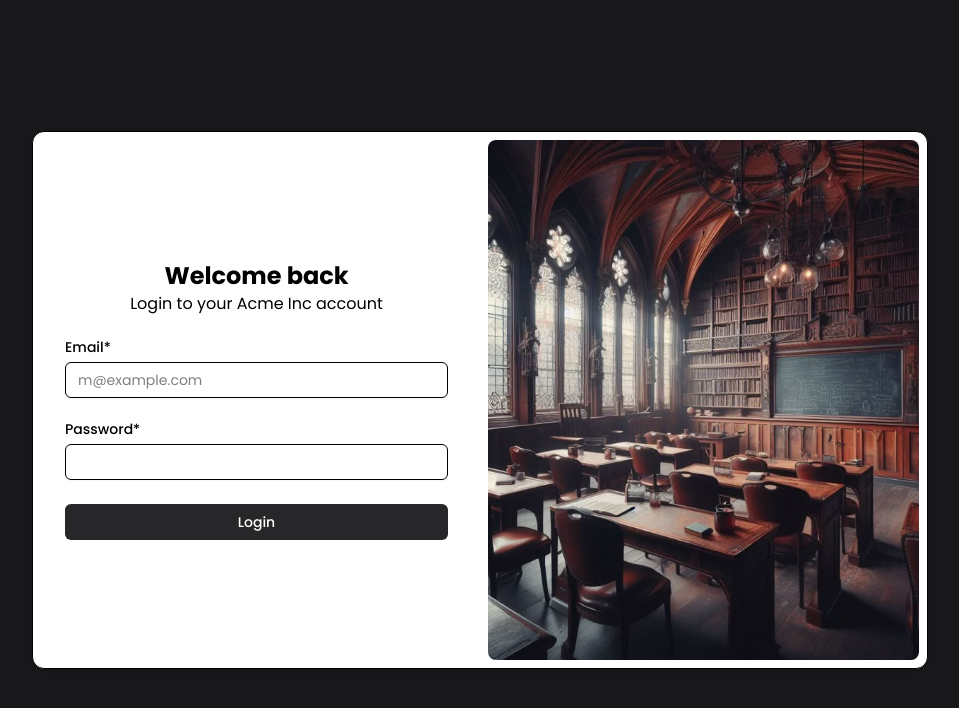
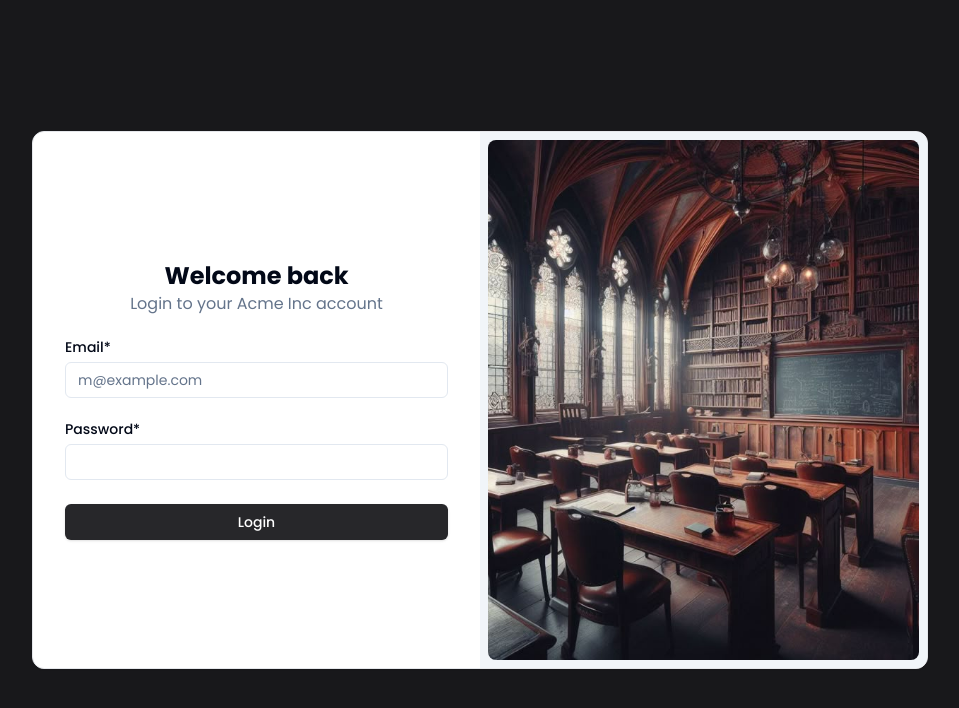
Before and after one commit to SwiftLoopTech/domestic-admission-crm, a Next.js app: page /login in a window 1280 px wide. Shown: the top 708 px of the page, without its empty margins (160-1119 px from the left). Built offline with nearby package versions, Linux system fonts and the light colour scheme; no server answers.

Commit message:
Refactor Tailwind CSS integration and update dependencies

```diff
--- a/package.json
+++ b/package.json
@@ -32,7 +32,7 @@
     "lucide-react": "^0.486.0",
     "next": "15.2.4",
     "react": "^19.0.0",
-    "react-day-picker": "^8.10.1",
+    "react-day-picker": "^9.6.7",
     "react-dom": "^19.0.0",
     "react-hook-form": "^7.55.0",
     "sonner": "^2.0.3",
@@ -45,14 +45,13 @@
     "@eslint/eslintrc": "^3",
     "@headlessui/tailwindcss": "^0.2.2",
     "@tailwindcss/forms": "^0.5.10",
-    "@tailwindcss/postcss": "^4.1.3",
     "@types/node": "^20",
     "@types/react": "^19",
     "@types/react-dom": "^19",
     "autoprefixer": "^10.4.21",
     "eslint": "^9",
     "eslint-config-next": "15.2.4",
-    "tailwindcss": "^4",
+    "tailwindcss": "^3.4.1",
     "tailwindcss-animate": "^1.0.7",
     "typescript": "^5"
   }
--- a/postcss.config.mjs
+++ b/postcss.config.mjs
@@ -1,8 +1,6 @@
 const config = {
   plugins: {
-    '@tailwindcss/postcss': {
-      config: './tailwind.config.ts',
-    },
+    tailwindcss: {},
     autoprefixer: {},
   },
 };
--- a/src/app/dashboard/page.tsx
+++ b/src/app/dashboard/page.tsx
@@ -43,7 +43,7 @@ export default function DashboardPage() {
 
       {userRole === "agent" ? (
         <div>
-          <p className="mb-9">Welcome to your agent dashboard.</p>
+          <p className="mb-9 ">Welcome to your agent dashboard.</p>
           {/* Agent-specific content */}
           <div className="flex gap-4 mb-6">
             <Select>
--- a/src/components/ui/calendar.tsx
+++ b/src/components/ui/calendar.tsx
@@ -1,5 +1,5 @@
 "use client"
-
+// @ts-nocheck
 import * as React from "react"
 import { ChevronLeft, ChevronRight } from "lucide-react"
 import { DayPicker } from "react-day-picker"
@@ -60,9 +60,11 @@ function Calendar({
         ...classNames,
       }}
       components={{
+        //@ts-ignore
         IconLeft: ({ className, ...props }) => (
           <ChevronLeft className={cn("size-4", className)} {...props} />
         ),
+        //@ts-ignore
         IconRight: ({ className, ...props }) => (
           <ChevronRight className={cn("size-4", className)} {...props} />
         ),
--- a/src/styles/globals.css
+++ b/src/styles/globals.css
@@ -1,7 +1,9 @@
-@import "tailwindcss" layer(base);
-@import "tw-animate-css";
+@tailwind base;
+@tailwind components;
+@tailwind utilities;
 
-/* Base styles */
+
+
 @layer base {
   :root {
     --background: 0 0% 100%;
@@ -66,8 +68,6 @@
   }
 }
 
-
-/* Utilities */
 @layer utilities {
   /* Add any utility classes here */
 }
```
Also changed, not shown: 1 other file (tests, documents, lock files or other folders).
